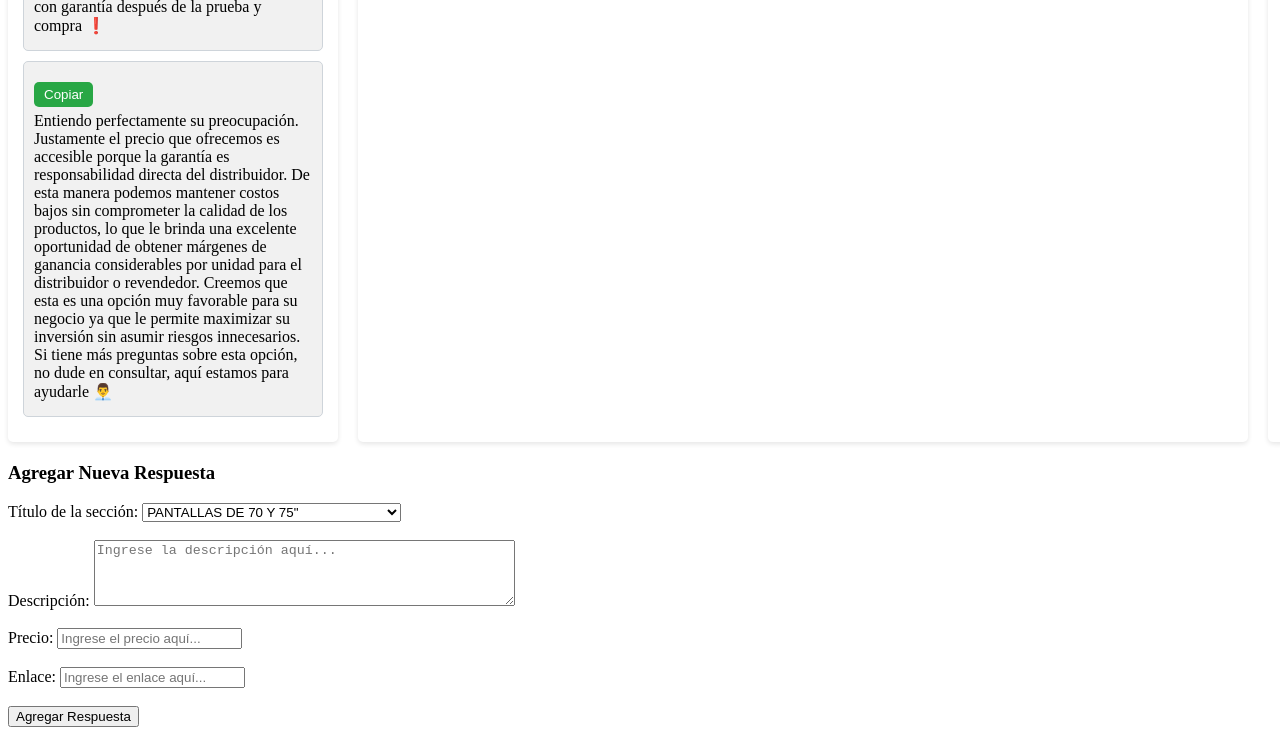
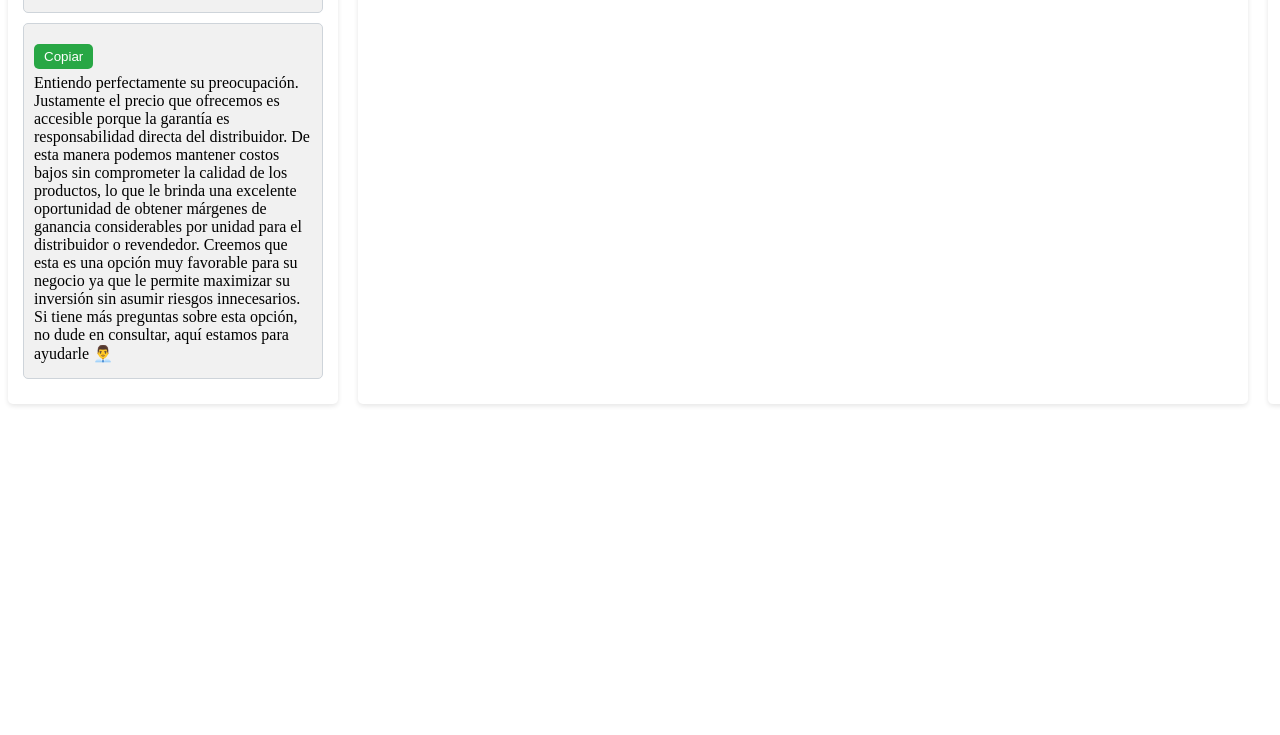
Before and after one commit to heneag/reps-empgt, a plain HTML site: page index.html in a window 1280 px wide. Shown: the part 1246-1981 px from the top of the page. After the commit the page ends 1658 px from the top, so only its background shows below. Drawn offline with Linux system fonts and the light colour scheme.

Commit message:
Update index.html

```diff
--- a/index.html
+++ b/index.html
@@ -75,7 +75,7 @@
 
 
 <body>
-<H1>RESPUESTAS RAPIDAS EL MEJOR PRECIO GT</H1>>
+<H1>RESPUESTAS RAPIDAS EL MEJOR PRECIO GT</H1>
 
     <div class="respuestas-columnas">
         <div class="grupo-respuestas">
@@ -295,64 +295,6 @@
 
                 </div>
 
-                    </div>
-                    <div id="agregar-respuesta" style="margin-top: 20px;">
-                        <h3>Agregar Nueva Respuesta</h3>
-                        <label for="titulo">Título de la sección:</label>
-                        <select id="titulo">
-                            <option value="pantallas">PANTALLAS DE 70 Y 75"</option>
-                            <option value="microondas">MICROONDAS</option>
-                            <option value="herramientas">HERRAMIENTAS Y OTROS</option>
-                            <option value="electrodomesticos">PALLETS DE ELECTRODOMÉSTICOS</option>
-                            <option value="abanicos">ABANICOS AÉREOS PREMIUM</option>
-                        </select>
-                        <br><br>
-                        <label for="descripcion">Descripción:</label>
-                        <textarea id="descripcion" rows="4" cols="50" placeholder="Ingrese la descripción aquí..."></textarea>
-                        <br><br>
-                        <label for="precio">Precio:</label>
-                        <input type="text" id="precio" placeholder="Ingrese el precio aquí..." />
-                        <br><br>
-                        <label for="link">Enlace:</label>
-                        <input type="text" id="link" placeholder="Ingrese el enlace aquí..." />
-                        <br><br>
-                        <button onclick="agregarRespuesta()">Agregar Respuesta</button>
-                    </div>
-
-                    <script>
-                        function agregarRespuesta() {
-                            const titulo = document.getElementById('titulo').value;
-                            const descripcion = document.getElementById('descripcion').value;
-                            const precio = document.getElementById('precio').value;
-                            const link = document.getElementById('link').value;
-
-                            // Crear un nuevo bloque de respuesta
-                            const nuevoBloque = document.createElement('div');
-                            nuevoBloque.className = 'respuesta';
-
-                            const nuevoContenido = `
-                                <button class="boton-copiar" onclick="copiarTexto('${descripcion}')">Copiar</button>
-                                <p>${descripcion}</p>
-                                <p>Precio: Q${precio}<br>
-                                👉 <a href="${link}">${link}</a></p>
-                            `;
-
-                            nuevoBloque.innerHTML = nuevoContenido;
-
-                            // Agregar el nuevo bloque a la sección seleccionada
-                            const seccion = document.querySelector(`.titulo-grupo:contains('${titulo}')`).parentElement;
-                            if (seccion) {
-                                seccion.appendChild(nuevoBloque);
-                            } else {
-                                alert('Sección no encontrada.');
-                            }
-
-                            // Limpiar el formulario
-                            document.getElementById('descripcion').value = '';
-                            document.getElementById('precio').value = '';
-                            document.getElementById('link').value = '';
-                        }
-                    </script>
 
         <script>
             function copiarTexto(texto) {
```
